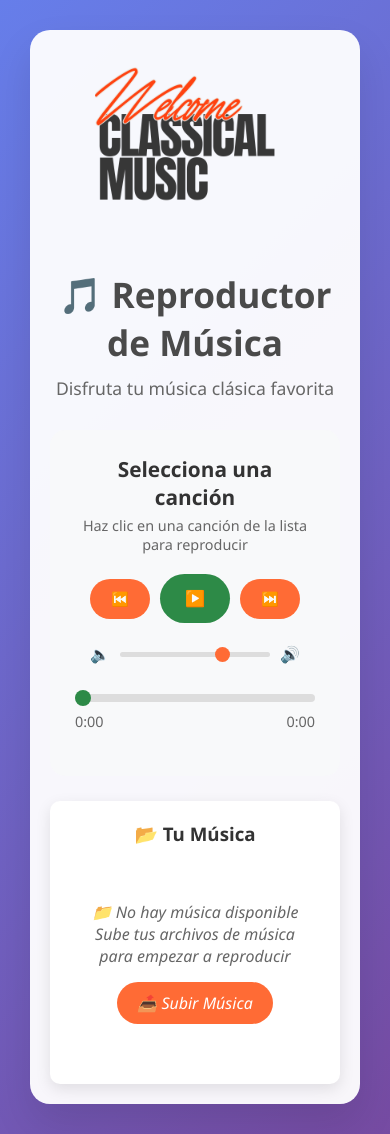
After one commit to alejandrabarcena/MusicPlayer, a Flask app: page /player in a window 390 px wide. The commit adds this page. Run offline with Flask 3, Linux system fonts and the light colour scheme.

Commit message:
Add music player interface for selecting and playing songs
Adds a new '/player' route and 'player.html' template to display and manage music playback, including play/pause, volume, and progress controls.

Replit-Commit-Author: Agent
Replit-Commit-Session-Id: f72e487e-1333-480d-aca9-e934ddd6d883
Replit-Commit-Checkpoint-Type: full_checkpoint
Replit-Commit-Screenshot-Url: https://storage.googleapis.com/screenshot-production-us-central1/f91d2c86-a22e-4fa5-abdd-bdf653812f3a/f72e487e-1333-480d-aca9-e934ddd6d883/HqzrXRr

```diff
--- a/server.py
+++ b/server.py
@@ -236,6 +236,25 @@ def uploaded_cover(filename):
     """Serve uploaded album covers"""
     return send_from_directory(COVERS_FOLDER, filename)
 
+@app.route('/player')
+def music_player():
+    """Music player interface"""
+    music_files = []
+
+    # Get all music files (uploaded + sample)
+    for folder in [UPLOAD_FOLDER, SAMPLE_FOLDER]:
+        if os.path.exists(folder):
+            for filename in os.listdir(folder):
+                if allowed_file(filename):
+                    filepath = os.path.join(folder, filename)
+                    music_files.append({
+                        'name': filename,
+                        'size': get_file_size_mb(filepath),
+                        'type': 'uploaded' if folder == UPLOAD_FOLDER else 'sample'
+                    })
+
+    return render_template('player.html', music_files=music_files)
+
 @app.errorhandler(404)
 def not_found_error(error):
     """Custom 404 page with helpful navigation"""
--- /dev/null
+++ b/templates/player.html
@@ -0,0 +1,463 @@
+<!DOCTYPE html>
+<html lang="es">
+<head>
+    <meta charset="UTF-8">
+    <meta name="viewport" content="width=device-width, initial-scale=1.0">
+    <title>🎵 Reproductor de Música - Welcome Classical Music</title>
+    <style>
+        * {
+            margin: 0;
+            padding: 0;
+            box-sizing: border-box;
+        }
+
+        body {
+            font-family: 'Segoe UI', Tahoma, Geneva, Verdana, sans-serif;
+            background: linear-gradient(135deg, #667eea 0%, #764ba2 100%);
+            min-height: 100vh;
+            padding: 20px;
+        }
+
+        .container {
+            max-width: 900px;
+            margin: 0 auto;
+            background: rgba(255, 255, 255, 0.95);
+            border-radius: 20px;
+            padding: 30px;
+            box-shadow: 0 20px 40px rgba(0, 0, 0, 0.1);
+        }
+
+        .header {
+            text-align: center;
+            margin-bottom: 30px;
+        }
+
+        .logo-img {
+            max-width: 200px;
+            height: auto;
+            margin-bottom: 15px;
+        }
+
+        h1 {
+            color: #4a4a4a;
+            margin-bottom: 10px;
+            font-size: 2.2em;
+        }
+
+        .subtitle {
+            color: #666;
+            font-size: 1.1em;
+        }
+
+        .player-section {
+            background: #f8f9fa;
+            border-radius: 15px;
+            padding: 25px;
+            margin-bottom: 25px;
+            text-align: center;
+        }
+
+        .current-song {
+            margin-bottom: 20px;
+        }
+
+        .song-title {
+            font-size: 1.3em;
+            font-weight: 600;
+            color: #333;
+            margin-bottom: 5px;
+        }
+
+        .song-info {
+            color: #666;
+            font-size: 0.9em;
+        }
+
+        .controls {
+            display: flex;
+            justify-content: center;
+            align-items: center;
+            gap: 15px;
+            margin: 20px 0;
+        }
+
+        .btn {
+            background: #ff6b35;
+            color: white;
+            border: none;
+            border-radius: 50px;
+            padding: 12px 20px;
+            cursor: pointer;
+            font-size: 14px;
+            transition: all 0.3s ease;
+            min-width: 60px;
+        }
+
+        .btn:hover {
+            background: #e5522a;
+            transform: translateY(-2px);
+        }
+
+        .btn:disabled {
+            background: #ccc;
+            cursor: not-allowed;
+            transform: none;
+        }
+
+        .btn-play {
+            background: #2d8a47;
+            padding: 15px 25px;
+            font-size: 16px;
+        }
+
+        .btn-play:hover {
+            background: #246a38;
+        }
+
+        .volume-container {
+            display: flex;
+            align-items: center;
+            gap: 10px;
+            margin: 15px 0;
+            justify-content: center;
+        }
+
+        .volume-slider {
+            width: 150px;
+            height: 5px;
+            border-radius: 5px;
+            background: #ddd;
+            outline: none;
+            -webkit-appearance: none;
+        }
+
+        .volume-slider::-webkit-slider-thumb {
+            appearance: none;
+            width: 15px;
+            height: 15px;
+            border-radius: 50%;
+            background: #ff6b35;
+            cursor: pointer;
+        }
+
+        .progress-container {
+            margin: 20px 0;
+        }
+
+        .progress-bar {
+            width: 100%;
+            height: 8px;
+            border-radius: 4px;
+            background: #ddd;
+            outline: none;
+            -webkit-appearance: none;
+            cursor: pointer;
+        }
+
+        .progress-bar::-webkit-slider-thumb {
+            appearance: none;
+            width: 16px;
+            height: 16px;
+            border-radius: 50%;
+            background: #2d8a47;
+            cursor: pointer;
+        }
+
+        .time-display {
+            display: flex;
+            justify-content: space-between;
+            color: #666;
+            font-size: 0.9em;
+            margin-top: 5px;
+        }
+
+        .playlist {
+            background: #fff;
+            border-radius: 10px;
+            padding: 20px;
+            box-shadow: 0 5px 15px rgba(0, 0, 0, 0.1);
+        }
+
+        .playlist h3 {
+            color: #333;
+            margin-bottom: 15px;
+            text-align: center;
+        }
+
+        .song-item {
+            display: flex;
+            justify-content: space-between;
+            align-items: center;
+            padding: 12px;
+            border-radius: 8px;
+            margin-bottom: 8px;
+            background: #f8f9fa;
+            cursor: pointer;
+            transition: all 0.3s ease;
+        }
+
+        .song-item:hover {
+            background: #e9ecef;
+            transform: translateX(5px);
+        }
+
+        .song-item.playing {
+            background: #e8f5e8;
+            border-left: 4px solid #2d8a47;
+        }
+
+        .song-name {
+            font-weight: 500;
+            color: #333;
+        }
+
+        .song-duration {
+            color: #666;
+            font-size: 0.9em;
+        }
+
+        .no-music {
+            text-align: center;
+            color: #666;
+            font-style: italic;
+            padding: 40px 20px;
+        }
+
+        .upload-link {
+            display: inline-block;
+            background: #ff6b35;
+            color: white;
+            padding: 10px 20px;
+            border-radius: 25px;
+            text-decoration: none;
+            margin-top: 15px;
+            transition: all 0.3s ease;
+        }
+
+        .upload-link:hover {
+            background: #e5522a;
+            transform: translateY(-2px);
+        }
+
+        @media (max-width: 768px) {
+            .controls {
+                flex-wrap: wrap;
+                gap: 10px;
+            }
+
+            .container {
+                padding: 20px;
+                margin: 10px;
+            }
+        }
+    </style>
+</head>
+<body>
+    <div class="container">
+        <div class="header">
+            <img src="/static/logo.png" alt="Welcome Classical Music" class="logo-img">
+            <h1>🎵 Reproductor de Música</h1>
+            <p class="subtitle">Disfruta tu música clásica favorita</p>
+        </div>
+
+        <div class="player-section">
+            <div class="current-song">
+                <div class="song-title" id="currentTitle">Selecciona una canción</div>
+                <div class="song-info" id="currentInfo">Haz clic en una canción de la lista para reproducir</div>
+            </div>
+
+            <audio id="audioPlayer" preload="metadata"></audio>
+
+            <div class="controls">
+                <button class="btn" id="prevBtn">⏮️</button>
+                <button class="btn btn-play" id="playBtn">▶️</button>
+                <button class="btn" id="nextBtn">⏭️</button>
+            </div>
+
+            <div class="volume-container">
+                <span>🔈</span>
+                <input type="range" id="volumeSlider" class="volume-slider" min="0" max="100" value="70">
+                <span>🔊</span>
+            </div>
+
+            <div class="progress-container">
+                <input type="range" id="progressBar" class="progress-bar" min="0" max="100" value="0">
+                <div class="time-display">
+                    <span id="currentTime">0:00</span>
+                    <span id="totalTime">0:00</span>
+                </div>
+            </div>
+        </div>
+
+        <div class="playlist">
+            <h3>📂 Tu Música</h3>
+            <div id="playlist">
+                {% if music_files %}
+                    {% for file in music_files %}
+                    <div class="song-item" data-src="/music/{{ file.name }}" data-name="{{ file.name }}">
+                        <span class="song-name">{{ file.name }}</span>
+                        <span class="song-duration">{{ file.size }} MB</span>
+                    </div>
+                    {% endfor %}
+                {% else %}
+                    <div class="no-music">
+                        <p>📁 No hay música disponible</p>
+                        <p>Sube tus archivos de música para empezar a reproducir</p>
+                        <a href="/" class="upload-link">📤 Subir Música</a>
+                    </div>
+                {% endif %}
+            </div>
+        </div>
+    </div>
+
+    <script>
+        // Elementos del reproductor
+        const audioPlayer = document.getElementById('audioPlayer');
+        const playBtn = document.getElementById('playBtn');
+        const prevBtn = document.getElementById('prevBtn');
+        const nextBtn = document.getElementById('nextBtn');
+        const volumeSlider = document.getElementById('volumeSlider');
+        const progressBar = document.getElementById('progressBar');
+        const currentTime = document.getElementById('currentTime');
+        const totalTime = document.getElementById('totalTime');
+        const currentTitle = document.getElementById('currentTitle');
+        const currentInfo = document.getElementById('currentInfo');
+        const songItems = document.querySelectorAll('.song-item');
+
+        let currentSongIndex = -1;
+        let isPlaying = false;
+
+        // Configurar volumen inicial
+        audioPlayer.volume = 0.7;
+
+        // Event listeners
+        playBtn.addEventListener('click', togglePlay);
+        prevBtn.addEventListener('click', playPrevious);
+        nextBtn.addEventListener('click', playNext);
+        volumeSlider.addEventListener('input', setVolume);
+        progressBar.addEventListener('input', setProgress);
+
+        // Eventos del audio
+        audioPlayer.addEventListener('loadedmetadata', updateDuration);
+        audioPlayer.addEventListener('timeupdate', updateProgress);
+        audioPlayer.addEventListener('ended', playNext);
+
+        // Eventos de las canciones
+        songItems.forEach((item, index) => {
+            item.addEventListener('click', () => playSong(index));
+        });
+
+        function togglePlay() {
+            if (currentSongIndex === -1 && songItems.length > 0) {
+                playSong(0);
+                return;
+            }
+
+            if (isPlaying) {
+                audioPlayer.pause();
+                playBtn.textContent = '▶️';
+                isPlaying = false;
+            } else {
+                audioPlayer.play();
+                playBtn.textContent = '⏸️';
+                isPlaying = true;
+            }
+        }
+
+        function playSong(index) {
+            if (index < 0 || index >= songItems.length) return;
+
+            // Remover clase playing de todas las canciones
+            songItems.forEach(item => item.classList.remove('playing'));
+
+            // Marcar canción actual
+            songItems[index].classList.add('playing');
+            currentSongIndex = index;
+
+            const songItem = songItems[index];
+            const src = songItem.getAttribute('data-src');
+            const name = songItem.getAttribute('data-name');
+
+            audioPlayer.src = src;
+            currentTitle.textContent = name;
+            currentInfo.textContent = 'Cargando...';
+
+            audioPlayer.load();
+            audioPlayer.play().then(() => {
+                playBtn.textContent = '⏸️';
+                isPlaying = true;
+                currentInfo.textContent = 'Reproduciendo';
+            }).catch(err => {
+                console.error('Error reproduciendo:', err);
+                currentInfo.textContent = 'Error al reproducir';
+            });
+        }
+
+        function playPrevious() {
+            if (currentSongIndex > 0) {
+                playSong(currentSongIndex - 1);
+            }
+        }
+
+        function playNext() {
+            if (currentSongIndex < songItems.length - 1) {
+                playSong(currentSongIndex + 1);
+            } else {
+                // Volver al inicio
+                playSong(0);
+            }
+        }
+
+        function setVolume() {
+            audioPlayer.volume = volumeSlider.value / 100;
+        }
+
+        function setProgress() {
+            const duration = audioPlayer.duration;
+            if (duration) {
+                audioPlayer.currentTime = (progressBar.value / 100) * duration;
+            }
+        }
+
+        function updateDuration() {
+            const duration = audioPlayer.duration;
+            if (duration) {
+                totalTime.textContent = formatTime(duration);
+            }
+        }
+
+        function updateProgress() {
+            const current = audioPlayer.currentTime;
+            const duration = audioPlayer.duration;
+
+            if (duration) {
+                const progress = (current / duration) * 100;
+                progressBar.value = progress;
+                currentTime.textContent = formatTime(current);
+            }
+        }
+
+        function formatTime(seconds) {
+            const mins = Math.floor(seconds / 60);
+            const secs = Math.floor(seconds % 60);
+            return `${mins}:${secs.toString().padStart(2, '0')}`;
+        }
+
+        // Teclas de control
+        document.addEventListener('keydown', (e) => {
+            switch(e.code) {
+                case 'Space':
+                    e.preventDefault();
+                    togglePlay();
+                    break;
+                case 'ArrowLeft':
+                    playPrevious();
+                    break;
+                case 'ArrowRight':
+                    playNext();
+                    break;
+            }
+        });
+    </script>
+</body>
+</html>
```
Also changed, not shown: templates/index.html (+14 -6 lines).
